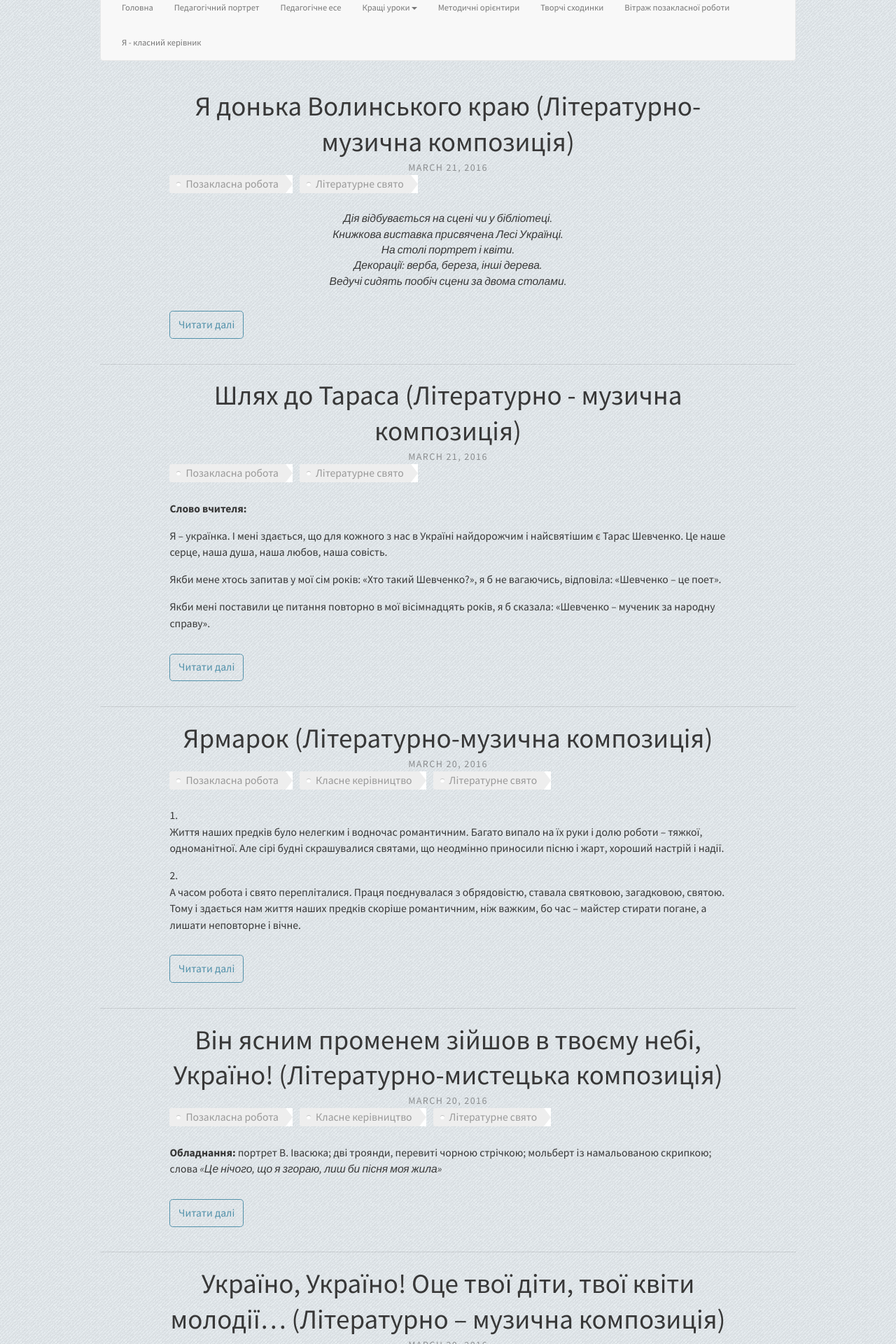
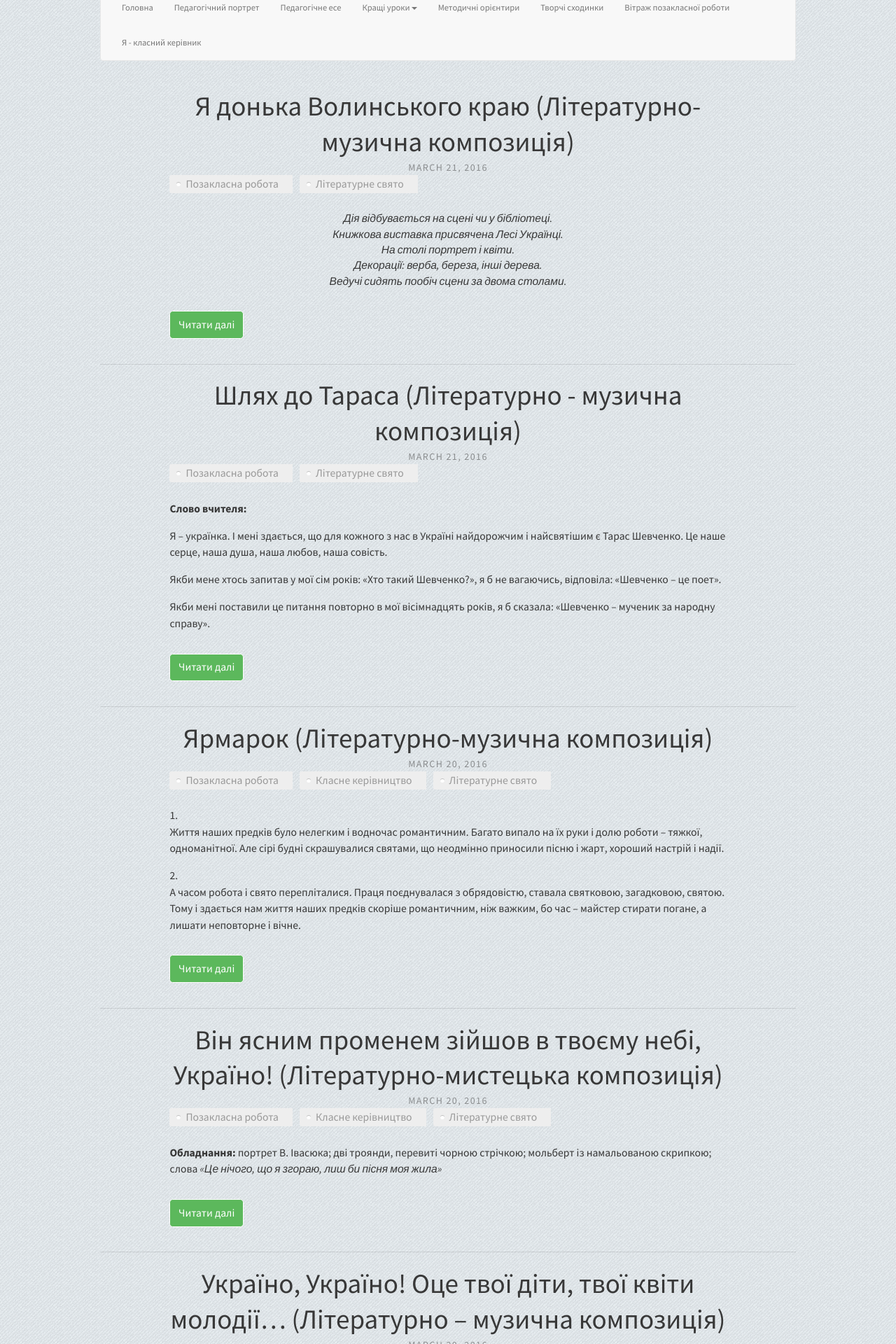
Before and after one commit to tetyanashevchuk/tetyanashevchuk.github.io, a Jekyll site: the page built from index.html, in a window 1280 px wide. Shown: the part 306-2226 px from the top of the page at 70% size. Built offline with Jekyll 4.4.1, drawn with Linux system fonts in a browser that asks for light colours; nearby versions of some CDN libraries.

Commit message:
updated button and tags

```diff
--- a/css/specific.css
+++ b/css/specific.css
@@ -78,7 +78,7 @@
   }
 }
 
-.button {
+/*.button {
   border-radius: 0.3em;
   border: 1px solid;
   display: inline-block;
@@ -89,7 +89,7 @@ a.button:hover {
   background: #5291AA;
   color: #f2f2f2;
   text-decoration: none;
-}
+}*/
 
 /*header image*/
 .homeImageLink {
--- a/css/tags.css
+++ b/css/tags.css
@@ -49,6 +49,7 @@
   position: absolute;
   right: 0;
   top: 0;
+  background-image: url(../images/background.png);
 }
 
 .tag:hover {
--- a/index.html
+++ b/index.html
@@ -27,7 +27,7 @@ layout: default
       <div class="excerpt">
         {{ post.excerpt }}
 
-        <a class="button" href="{{ post.url | prepend: site.baseurl }}">{{ site.theme.str_continue_reading }}</a>
+        <a class="button btn-success" href="{{ post.url | prepend: site.baseurl }}">{{ site.theme.str_continue_reading }}</a>
       </div>
 
     </div>
```
